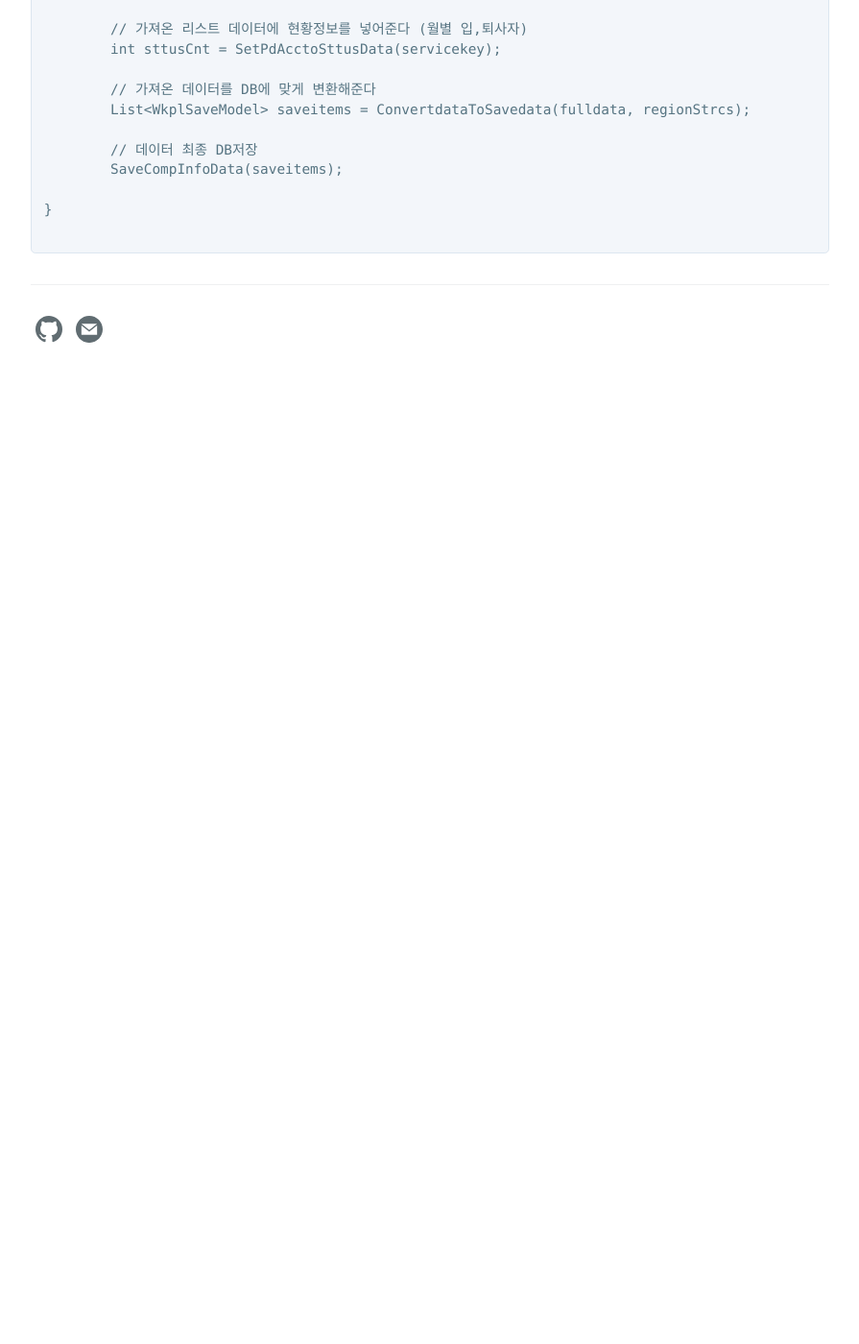
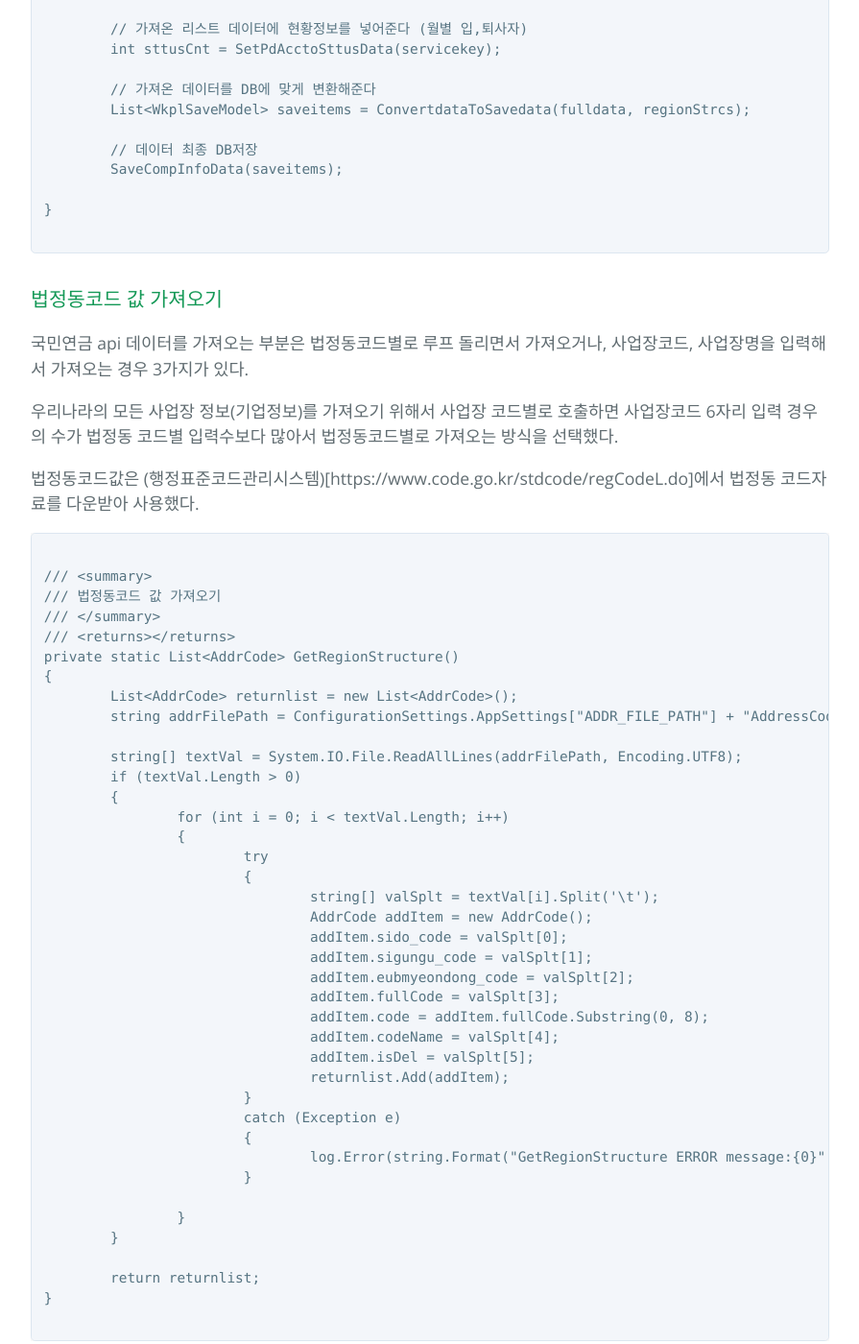
Before and after one commit to zzingyuna/test_site.github.io, a Jekyll site: the page built from _posts/2018-04-20-get_nps_data.md, in a window 1280 px wide and 1400 px high, scrolled down 1802 px. Shown: the whole window at 96% size, without its empty margins (192-1087 px from the left). Built offline with Jekyll 4.4.1, drawn with Linux system fonts in a browser that asks for light colours; before the commit the page ends 2213 px from its top, so only the background shows below that.

Commit message:
Update 2018-04-20-get_nps_data.md

````diff
--- a/_posts/2018-04-20-get_nps_data.md
+++ b/_posts/2018-04-20-get_nps_data.md
@@ -20,8 +20,8 @@ layout: post
 ```
 
 
-### 소스 시작..
-## Main(string[] args)
+## 소스 시작..
+### Main(string[] args)
 ```no-highlight
 
 public static bool isGetListError { get; set; }
@@ -78,3 +78,51 @@ static void Main(string[] args)
 }
 
 ```
+
+### 법정동코드 값 가져오기
+
+<p>국민연금 api 데이터를 가져오는 부분은 법정동코드별로 루프 돌리면서 가져오거나, 사업장코드, 사업장명을 입력해서 가져오는 경우 3가지가 있다.</p>
+<p>우리나라의 모든 사업장 정보(기업정보)를 가져오기 위해서 사업장 코드별로 호출하면 사업장코드 6자리 입력 경우의 수가 법정동 코드별 입력수보다 많아서 법정동코드별로 가져오는 방식을 선택했다.</p>
+<p>법정동코드값은 (행정표준코드관리시스템)[https://www.code.go.kr/stdcode/regCodeL.do]에서 법정동 코드자료를 다운받아 사용했다.</p>
+
+```
+
+/// <summary>
+/// 법정동코드 값 가져오기
+/// </summary>
+/// <returns></returns>
+private static List<AddrCode> GetRegionStructure()
+{
+	List<AddrCode> returnlist = new List<AddrCode>();
+	string addrFilePath = ConfigurationSettings.AppSettings["ADDR_FILE_PATH"] + "AddressCode.txt";
+
+	string[] textVal = System.IO.File.ReadAllLines(addrFilePath, Encoding.UTF8);
+	if (textVal.Length > 0)
+	{
+		for (int i = 0; i < textVal.Length; i++)
+		{
+			try
+			{
+				string[] valSplt = textVal[i].Split('\t');
+				AddrCode addItem = new AddrCode();
+				addItem.sido_code = valSplt[0];
+				addItem.sigungu_code = valSplt[1];
+				addItem.eubmyeondong_code = valSplt[2];
+				addItem.fullCode = valSplt[3];
+				addItem.code = addItem.fullCode.Substring(0, 8);
+				addItem.codeName = valSplt[4];
+				addItem.isDel = valSplt[5];
+				returnlist.Add(addItem);
+			}
+			catch (Exception e)
+			{
+				log.Error(string.Format("GetRegionStructure ERROR message:{0}", e.Message));
+			}
+
+		}
+	}
+
+	return returnlist;
+}
+
+```
````
